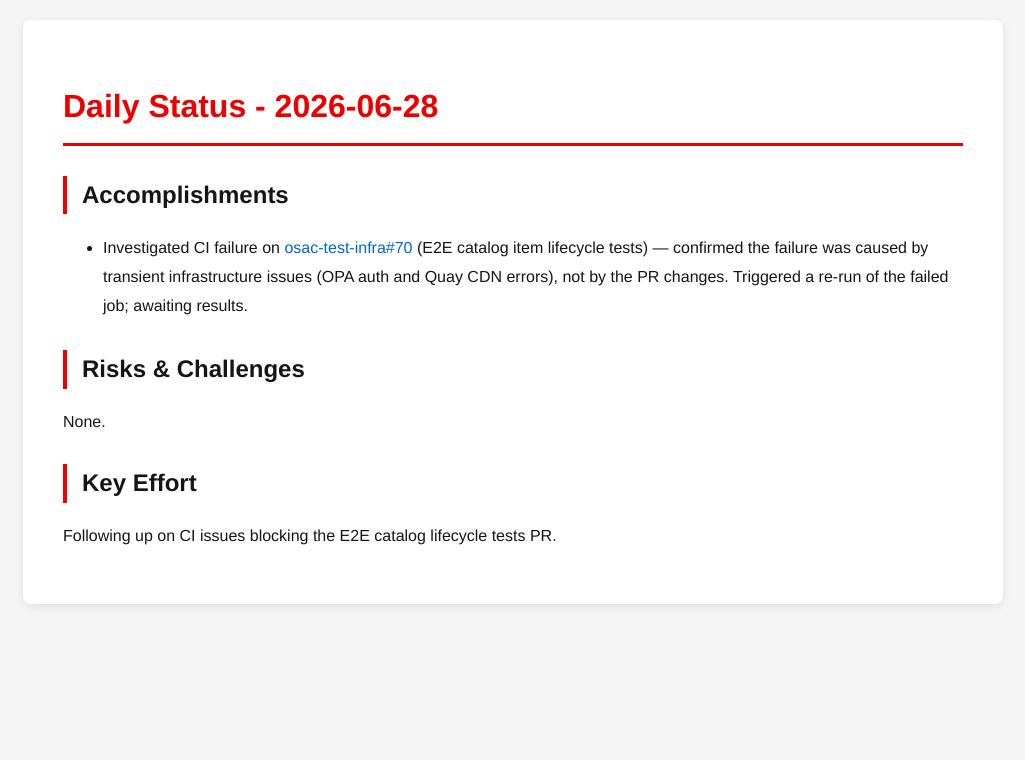
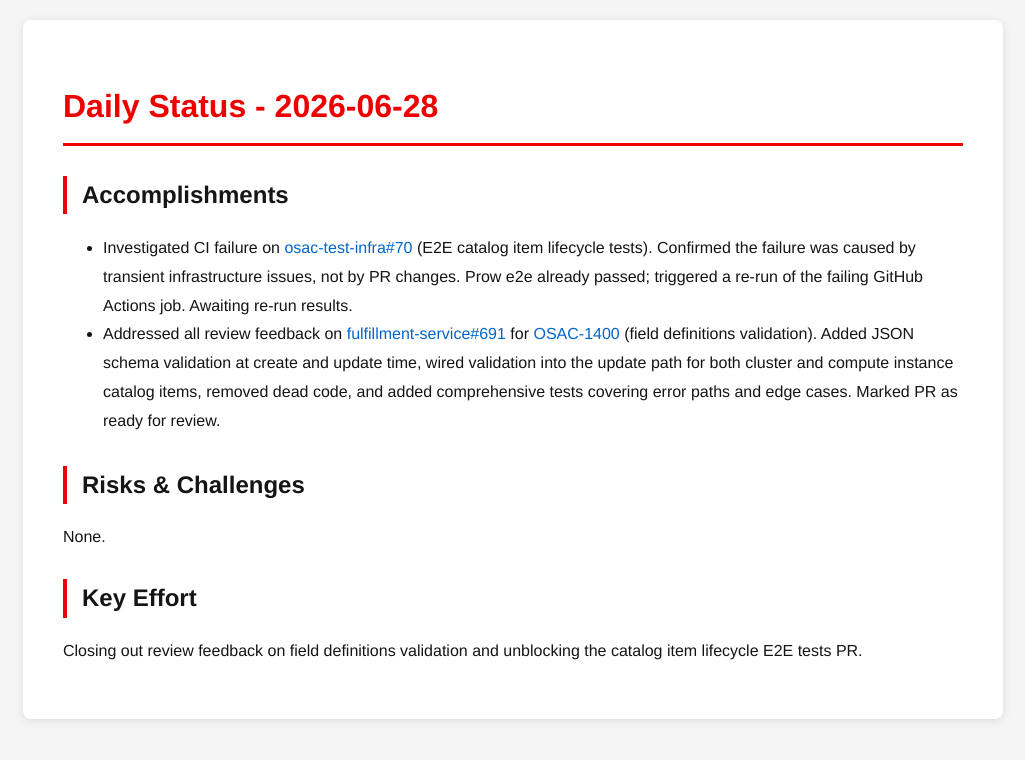
Before and after one commit to tzvatot/daily-status, a Jekyll site: the page built from 2026-06-28.md, in a window 1280 px wide. Shown: the top 760 px of the page, without its empty margins (127-1152 px from the left). Built offline with Jekyll 4.4.1, drawn with Linux system fonts in a browser that asks for light colours.

Commit message:
Daily status update - 2026-06-28

```diff
--- a/2026-06-28.md
+++ b/2026-06-28.md
@@ -7,10 +7,11 @@ date: 2026-06-28
 # Daily Status - 2026-06-28
 
 ## Accomplishments
-- Investigated CI failure on [osac-test-infra#70](https://github.com/osac-project/osac-test-infra/pull/70) (E2E catalog item lifecycle tests) — confirmed the failure was caused by transient infrastructure issues (OPA auth and Quay CDN errors), not by the PR changes. Triggered a re-run of the failed job; awaiting results.
+- Investigated CI failure on [osac-test-infra#70](https://github.com/osac-project/osac-test-infra/pull/70) (E2E catalog item lifecycle tests). Confirmed the failure was caused by transient infrastructure issues, not by PR changes. Prow e2e already passed; triggered a re-run of the failing GitHub Actions job. Awaiting re-run results.
+- Addressed all review feedback on [fulfillment-service#691](https://github.com/osac-project/fulfillment-service/pull/691) for [OSAC-1400](https://redhat.atlassian.net/browse/OSAC-1400) (field definitions validation). Added JSON schema validation at create and update time, wired validation into the update path for both cluster and compute instance catalog items, removed dead code, and added comprehensive tests covering error paths and edge cases. Marked PR as ready for review.
 
 ## Risks & Challenges
 None.
 
 ## Key Effort
-Following up on CI issues blocking the E2E catalog lifecycle tests PR.
+Closing out review feedback on field definitions validation and unblocking the catalog item lifecycle E2E tests PR.
```
